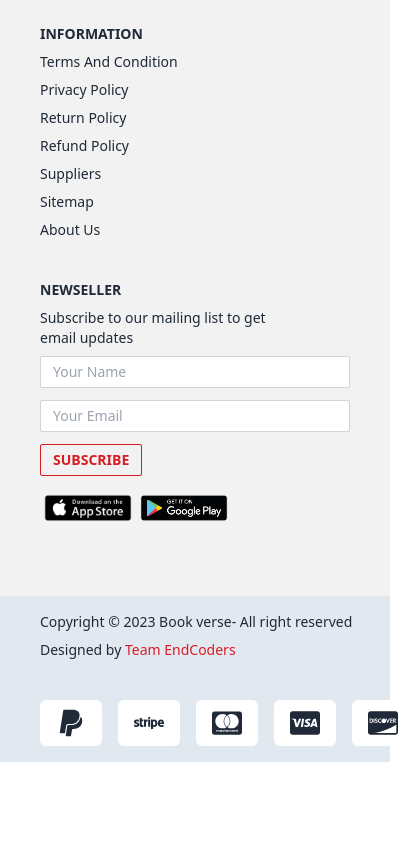
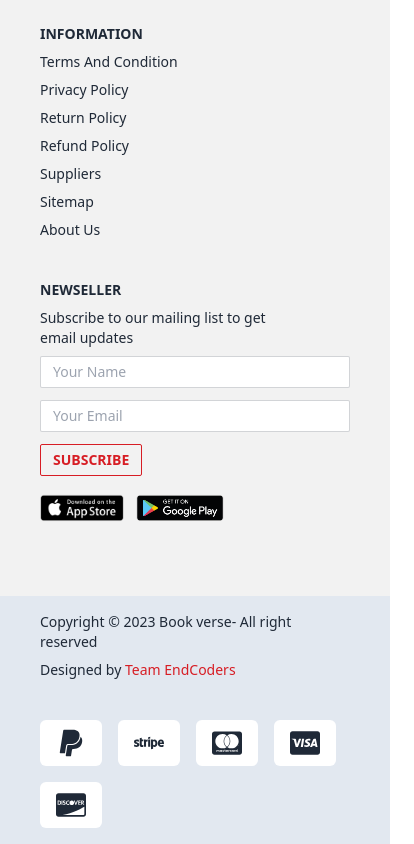
Before and after one commit to abdulahaddf/book-verse-client, a React (Vite) app: page / in a window 390 px wide. Shown: the part 8718-9562 px from the top of the page, 414 px wide, since content can reach past the window. Before the commit the page ends 9480 px from the top, so only its background shows below. Built offline with nearby package versions, Linux system fonts and the light colour scheme.

Commit message:
fixed some problem

```diff
--- a/src/shared/footer/Footer.jsx
+++ b/src/shared/footer/Footer.jsx
@@ -164,7 +164,7 @@ const Footer = () => {
           </form>
           <div className="flex -mt-6">
             <a href="">
-              <img className="w-24 h-24" src={img1} alt="" />
+              <img className="w-24 h-24 -ms-1" src={img1} alt="" />
             </a>
             <a href="">
               <img className="w-24 h-24" src={img2} alt="" />
@@ -180,7 +180,7 @@ const Footer = () => {
             Designed by <span className="text-[#d71d24]">Team EndCoders</span>
           </p>
         </div>
-        <div className="grid-flow-col gap-4 md:place-self-center md:justify-self-end">
+        <div className="grid grid-cols-4 md:grid-flow-col gap-4 md:place-self-center md:justify-self-end">
           <a
             className="text-3xl bg-white px-4 py-2 rounded-md inline-block hover:bg-[#d71d24] hover:scale-105 hover:text-white duration-1000"
             href=""
```
